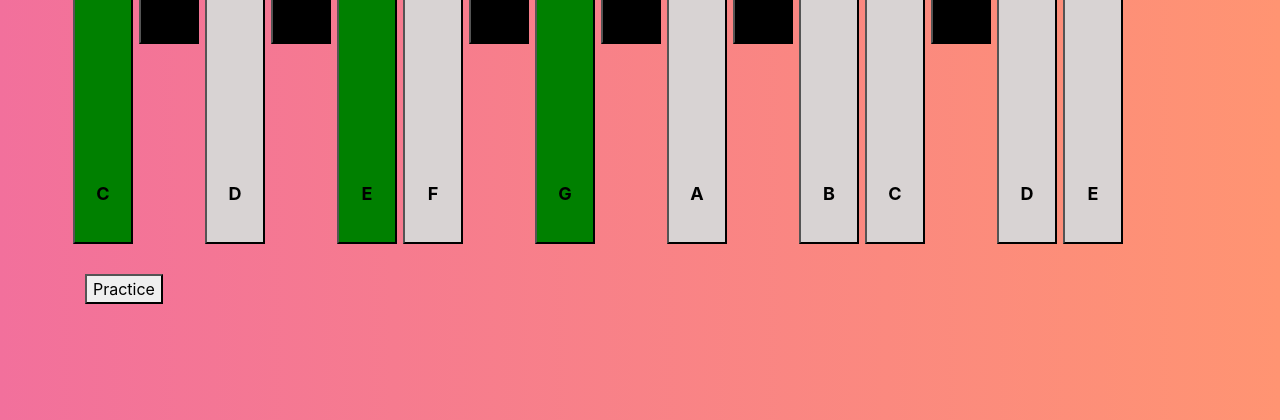
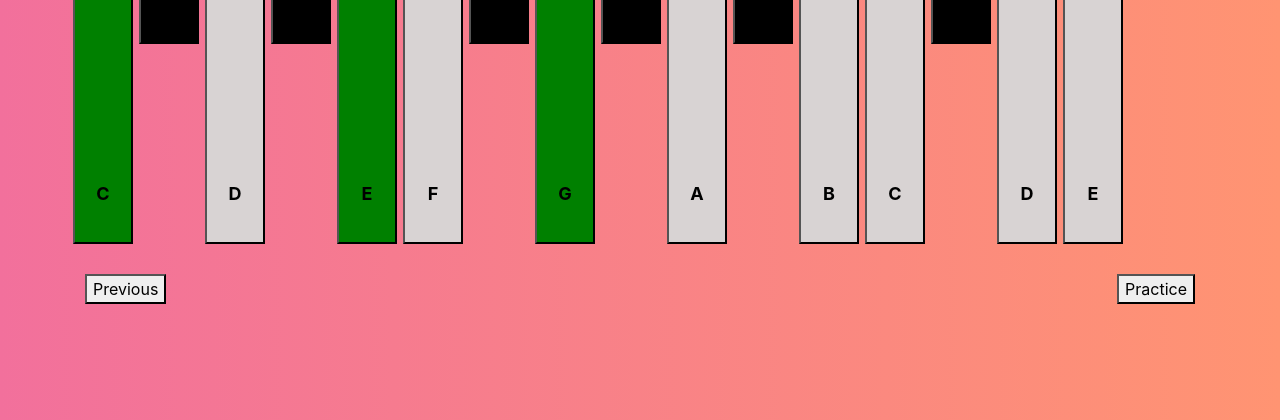
Before and after one commit to sanmati02/uigoated, a Flask app: page /learn/1 in a window 1280 px wide. Shown: the part 380-800 px from the top of the page. Run offline with Flask 2, Linux system fonts and the light colour scheme; some libraries are stand-ins or nearby versions.

Commit message:
previous button in learn section

```diff
--- a/server.py
+++ b/server.py
@@ -10,6 +10,7 @@ current_score = 0
 lessons = {
     "1" : {
         "lesson_id": "1",
+        "prev_lesson":"start",
         "next_lesson":"2",
         "chord":"C Major",
         "notes":["C","E","G"],
@@ -21,6 +22,7 @@ lessons = {
     },
     "2" : {
         "lesson_id": "2",
+        "prev_lesson":"1",
         "next_lesson":"3",
         "chord":"C Major",
         "notes":["C","E","G"],
@@ -31,6 +33,7 @@ lessons = {
     },
     "3" : {
         "lesson_id": "3",
+        "prev_lesson":"2",
         "next_lesson":"4",
         "chord":"D Minor",
         "notes":["D","F","A"],
@@ -42,6 +45,7 @@ lessons = {
     },
     "4" : {
         "lesson_id": "4",
+        "prev_lesson":"3",
         "next_lesson":"5",
         "chord":"D Minor",
         "notes":["D", "A", "F"],
@@ -51,6 +55,7 @@ lessons = {
     },
     "5" : {
         "lesson_id": "5",
+        "prev_lesson":"4",
         "next_lesson":"6",
         "chord":"E Minor",
         "notes":["E","G","B"],
@@ -62,6 +67,7 @@ lessons = {
     },
     "6" : {
         "lesson_id": "6",
+        "prev_lesson":"5",
         "next_lesson":"7",
         "chord":"E Minor",
         "notes":["G","B", "E"],
@@ -71,6 +77,7 @@ lessons = {
     },
     "7" : {
         "lesson_id": "7",
+        "prev_lesson":"6",
         "next_lesson":"8",
         "chord":"F Major",
         "notes":["F","A","highC"],
@@ -82,6 +89,7 @@ lessons = {
     },
     "8" : {
         "lesson_id": "8",
+        "prev_lesson":"7",
         "next_lesson":"end",
         "chord":"F Major",
         "notes":["F","A","highC"],
@@ -146,7 +154,6 @@ def learn(lesson_id):
 @app.route('/practice/<lesson_id>')
 def practice(lesson_id):
     lesson = lessons[lesson_id]
-    print("HIHDwhfejkf")
     return render_template('practice.html', lesson=lesson)
 
 @app.route('/quiz/<quiz_id>')
--- a/static/learn.js
+++ b/static/learn.js
@@ -2,14 +2,26 @@
 $(document).ready(function () {
     $("#title").append("<h1>"+lesson["chord"]+"</h1>")
     $("#lessontext").append("<p>"+lesson["text"]+"</p>")
-        $("#buttondiv").empty();
-       $("#buttondiv").append("<button id = 'practice_button'> Practice </button>");
+        //$("#buttondiv").empty();
+       //$("#buttondiv").append("<button id = 'practice_button'> Practice </button>");
         $.each(lesson["notes"], function (index, item) {
             var div = document.getElementById(item);
             console.log(item)
             div.className = "green";
 
         });
+        console.log("here")
+        console.log(lesson["prev_lesson"])
+
+        $("#prev_button").click(function(){
+            console.log(lesson["prev_lesson"])
+            if (lesson["prev_lesson"] == "start"){
+                window.location.href='/'
+            }
+            else{
+            window.location.href='/practice/' + lesson["prev_lesson"]
+            }
+        })
 
         playing_notes()
 
--- a/static/main.css
+++ b/static/main.css
@@ -94,3 +94,11 @@
   body {
     background-image: linear-gradient(to right, rgb(242, 112, 156), rgb(255, 148, 114));
   }
+  .rightMargin{
+    text-align: right;
+
+  }
+  .leftMargin{
+    text-align: left;
+
+  }
--- a/static/practice.js
+++ b/static/practice.js
@@ -14,6 +14,11 @@ $(document).ready(function () {
        document.getElementById(lesson["notes"][0]).className = "green";
        document.getElementById(lesson["notes"][1]).className = "green";
 
+       $("#prev_button").click(function(){
+           console.log("HERE")
+        window.location.href='/learn/' + lesson["lesson_id"]
+
+    })
         playing_notes()
         let missing_num = lesson["notes"][2]
         disableBut();
--- a/templates/learn.html
+++ b/templates/learn.html
@@ -1,6 +1,9 @@
 {% extends "layout.html" %}
 
 {% block content %}
+<link rel="stylesheet"
+        href="https://stackpath.bootstrapcdn.com/bootstrap/4.2.1/css/bootstrap.min.css"
+        crossorigin="anonymous">
 <script type="text/javascript" src="{{ url_for('static', filename = 'learn.js') }}"></script>
 <script>
     lesson = {{lesson|tojson}}
@@ -28,7 +31,17 @@
         <button id = 'highD' class="white key">D</button>
         <button id = 'highE' class="white key">E</button>
     </div>
-    <div id="buttondiv"></div>
+
+    <div class='row' id='prev/next'>
+        <div class= "leftMargin col-md-6">
+            <button id = 'prev_button'> Previous </button>
+        </div>
+        <div class= "rightMargin col-md-6">
+            <button id = 'practice_button'> Practice </button>
+        </div>
+
+    </div>
+
 
 
     {% endblock %}
--- a/templates/practice.html
+++ b/templates/practice.html
@@ -34,6 +34,8 @@
         <button id = 'highE' class="white key">E</button>
     </div>
     <div id="buttondiv"></div>
+    <button id = 'prev_button'> Previous </button>
+
 
 
     {% endblock %}
```
Also changed, not shown: 2 other files.
